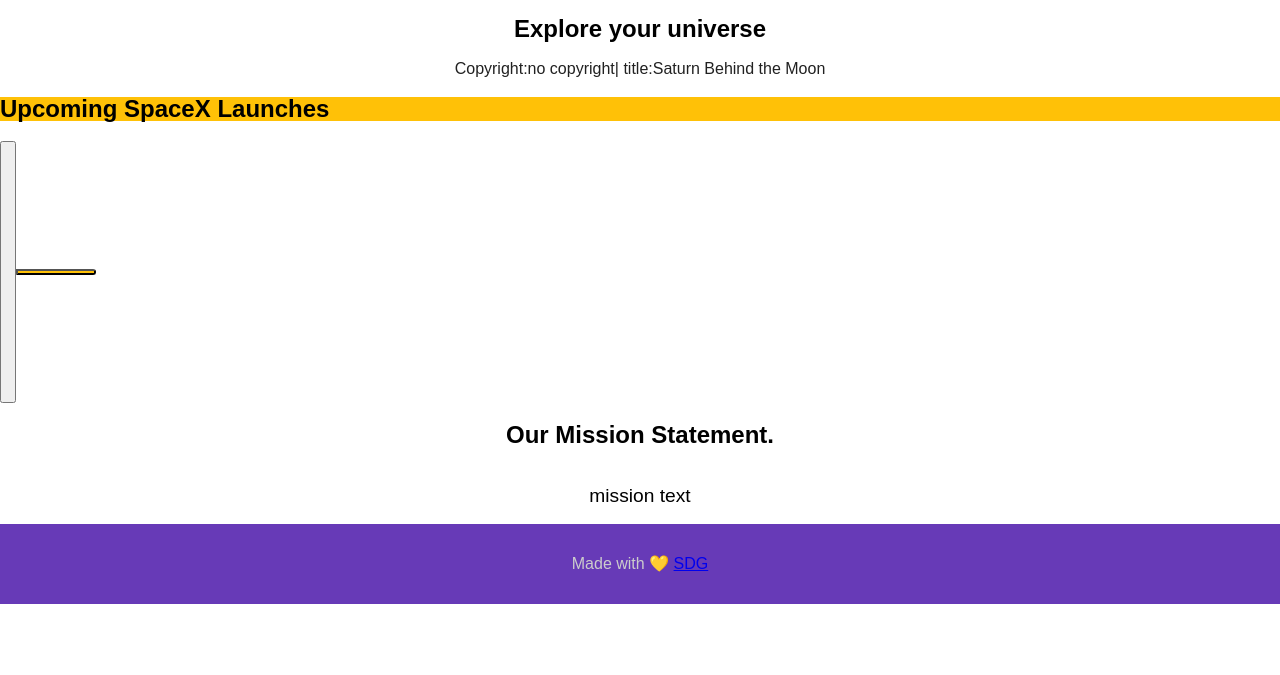
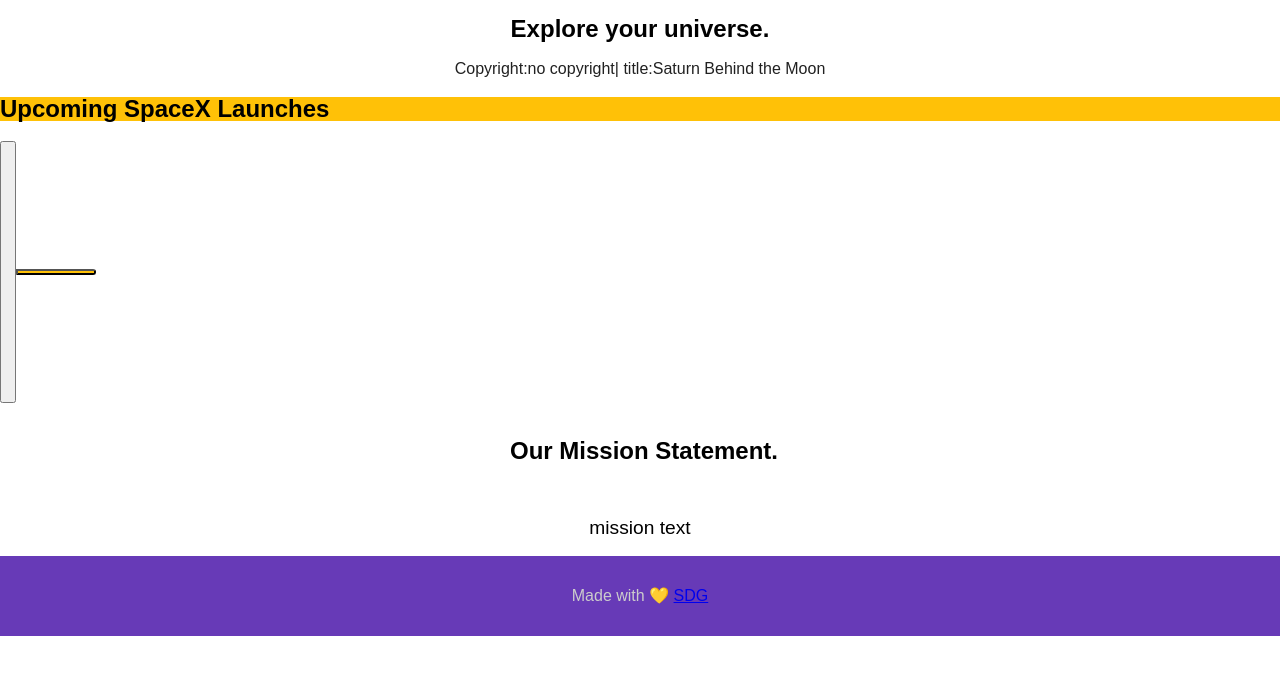
Before and after one commit to cortuga/space-x-countdown, a website: page public/index.html in a window 1280 px wide. Shown: the part 59-734 px from the top of the page. Drawn offline with Linux system fonts and the light colour scheme.

Commit message:
playing with the css

```diff
--- a/public/index.html
+++ b/public/index.html
@@ -22,7 +22,7 @@
 
     <main>
       <section class="hero-image">
-        <h1 class="Primary-text-color">Explore your universe</h1>
+        <h1 class="Primary-text-color">Explore your universe.</h1>
       </section>
 
       <section class="copyright-section">
--- a/public/screen.css
+++ b/public/screen.css
@@ -115,6 +115,8 @@ nav {
   margin-inline-start: 0px;
   margin-inline-end: 0px;
   font-weight: bold;
+  padding: 1rem 0 1rem 0.5rem;
+
   /* outline: 1px solid #314e6e; */
 }
 .left-arrow-button {
```
